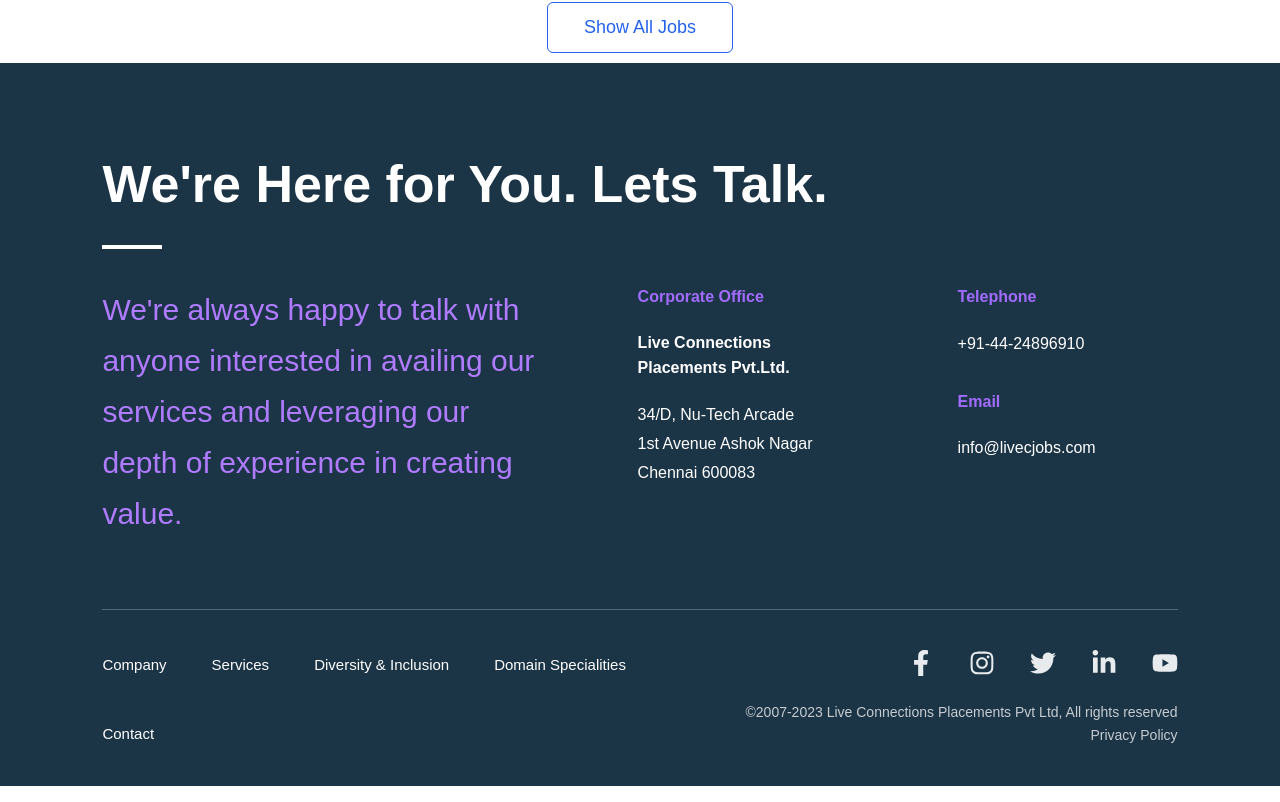
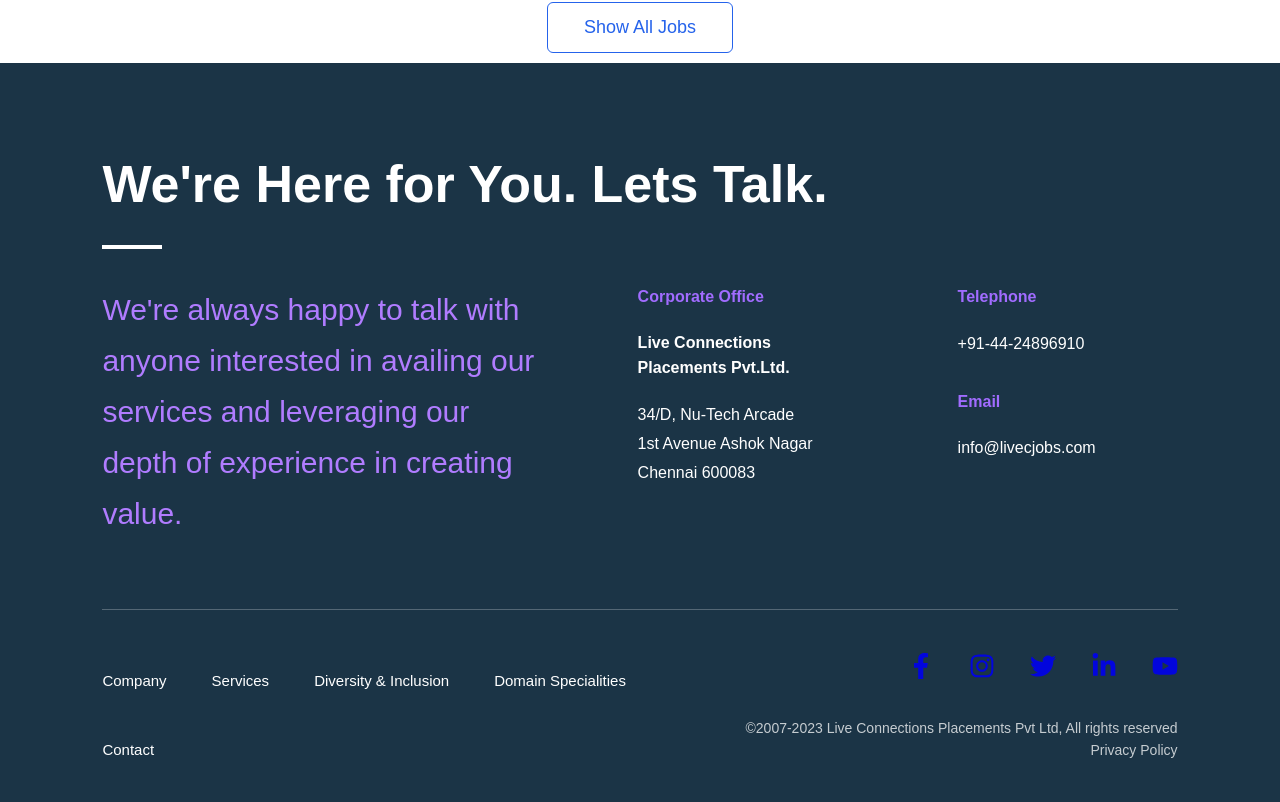
Before and after one commit to KyatramoniRakesh/Live-Connection, a React (Vite) app: page / in a window 1280 px wide. Shown: the part 10203-11005 px from the top of the page. Built offline with nearby package versions, Linux system fonts and the light colour scheme.

Commit message:
final deployement

```diff
--- a/src/components/Footer.jsx
+++ b/src/components/Footer.jsx
@@ -6,6 +6,7 @@
     FaLinkedinIn,
     FaYoutube,
 } from "react-icons/fa";
+import { Link } from "react-router-dom";
 import "../CSS/Footer.css";
 
 const Footer = () => {
@@ -65,22 +66,22 @@
 
                     {/* LEFT LINKS */}
                     <div className="live-footer-links">
-                        <a href="#">Company</a>
-                        <a href="#">Services</a>
-                        <a href="#">Diversity & Inclusion</a>
-                        <a href="#">Domain Specialities</a>
-                        <a href="#">Contact</a>
+                        <Link to="/company">Company</Link>
+                        <Link to="/services">Services</Link>
+                        <Link to="/diversity">Diversity & Inclusion</Link>
+                        <Link to="/domains">Domain Specialities</Link>
+                        <Link to="/contact">Contact</Link>
                     </div>
 
                     {/* RIGHT SIDE */}
                     <div className="live-footer-right-area">
 
                         <div className="live-footer-social">
-                            <FaFacebookF />
-                            <FaInstagram />
-                            <FaTwitter />
-                            <FaLinkedinIn />
-                            <FaYoutube />
+                            <a href="https://facebook.com" target="_blank" rel="noopener noreferrer"><FaFacebookF /></a>
+                            <a href="https://instagram.com" target="_blank" rel="noopener noreferrer"><FaInstagram /></a>
+                            <a href="https://twitter.com" target="_blank" rel="noopener noreferrer"><FaTwitter /></a>
+                            <a href="https://linkedin.com" target="_blank" rel="noopener noreferrer"><FaLinkedinIn /></a>
+                            <a href="https://youtube.com" target="_blank" rel="noopener noreferrer"><FaYoutube /></a>
                         </div>
 
                         <p className="live-footer-copy">
@@ -90,8 +91,6 @@
                     </div>
 
                 </div>
-
-
             </div>
         </footer>
     );
--- a/src/components/Navbar.jsx
+++ b/src/components/Navbar.jsx
@@ -77,7 +77,7 @@
                 ></div>
             )}
 
-            {/* Sidebar / Dropdown */}
+
             {device !== "desktop" && (
                 <div
                     className={`live-menu ${open ? "open" : ""} ${device}`}
```
